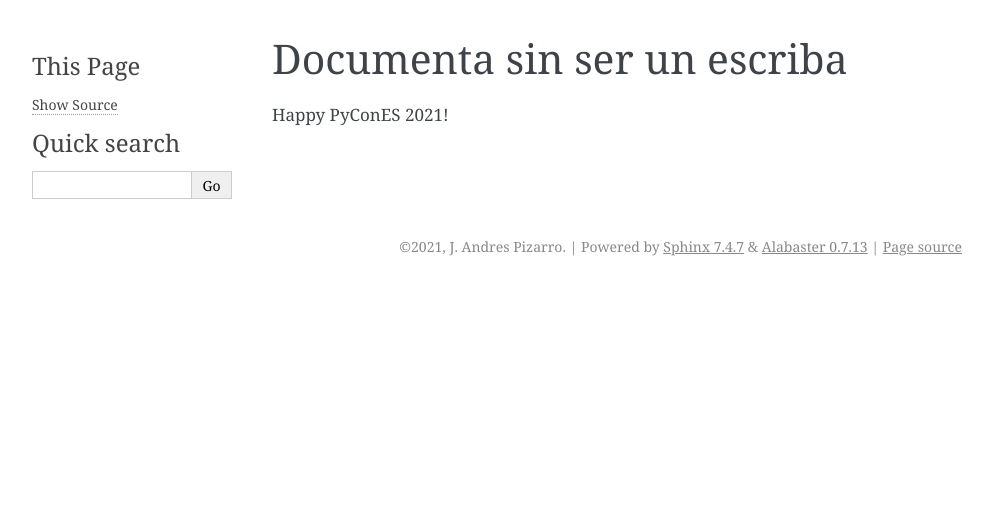
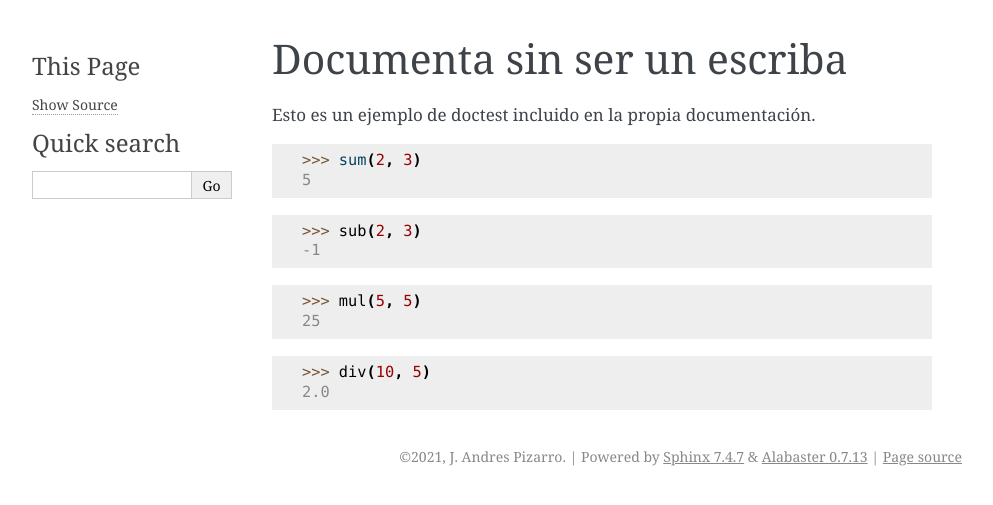
Before and after one commit to andresaco/talk-pycones21-documenta-escriba, a Sphinx documentation site: the page built from docs/source/pycon.rst, in a window 1280 px wide. Shown: the top 505 px of the page, without its empty margins (148-1141 px from the left). Built offline with Sphinx 7.4.7, drawn with Linux system fonts in a browser that asks for light colours; pages that are not in the unit, such as notebooks, are missing from menus.

Commit message:
Added doctest blocks inside documentation

```diff
--- a/docs/source/conf.py
+++ b/docs/source/conf.py
@@ -37,6 +37,10 @@ extensions = [
     'sphinx.ext.doctest'
 ]
 
+doctest_global_setup = '''
+from calc import sum, sub, div, mul
+'''
+
 # Add any paths that contain templates here, relative to this directory.
 templates_path = ['_templates']
 
--- a/docs/source/pycon.rst
+++ b/docs/source/pycon.rst
@@ -1,4 +1,25 @@
 Documenta sin ser un escriba
 ============================
 
-Happy PyConES 2021!
+Esto es un ejemplo de doctest incluido en la propia documentación.
+
+.. doctest:: calc
+
+    >>> sum(2, 3)
+    5
+
+.. doctest:: calc
+
+    >>> sub(2, 3)
+    -1
+
+.. doctest:: calc
+
+    >>> mul(5, 5)
+    25
+
+
+.. doctest:: calc
+
+    >>> div(10, 5)
+    2.0
```
Also changed, not shown: README.md (+3 -1 lines).
